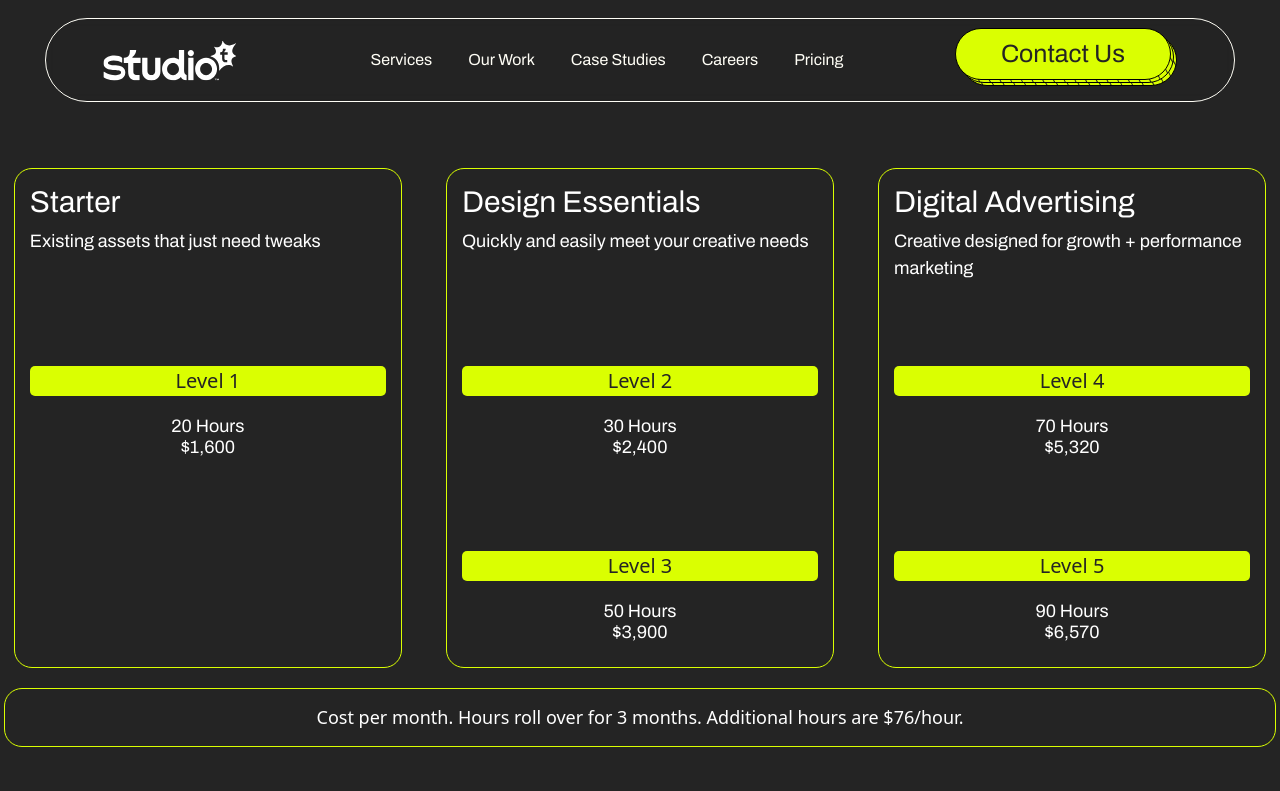
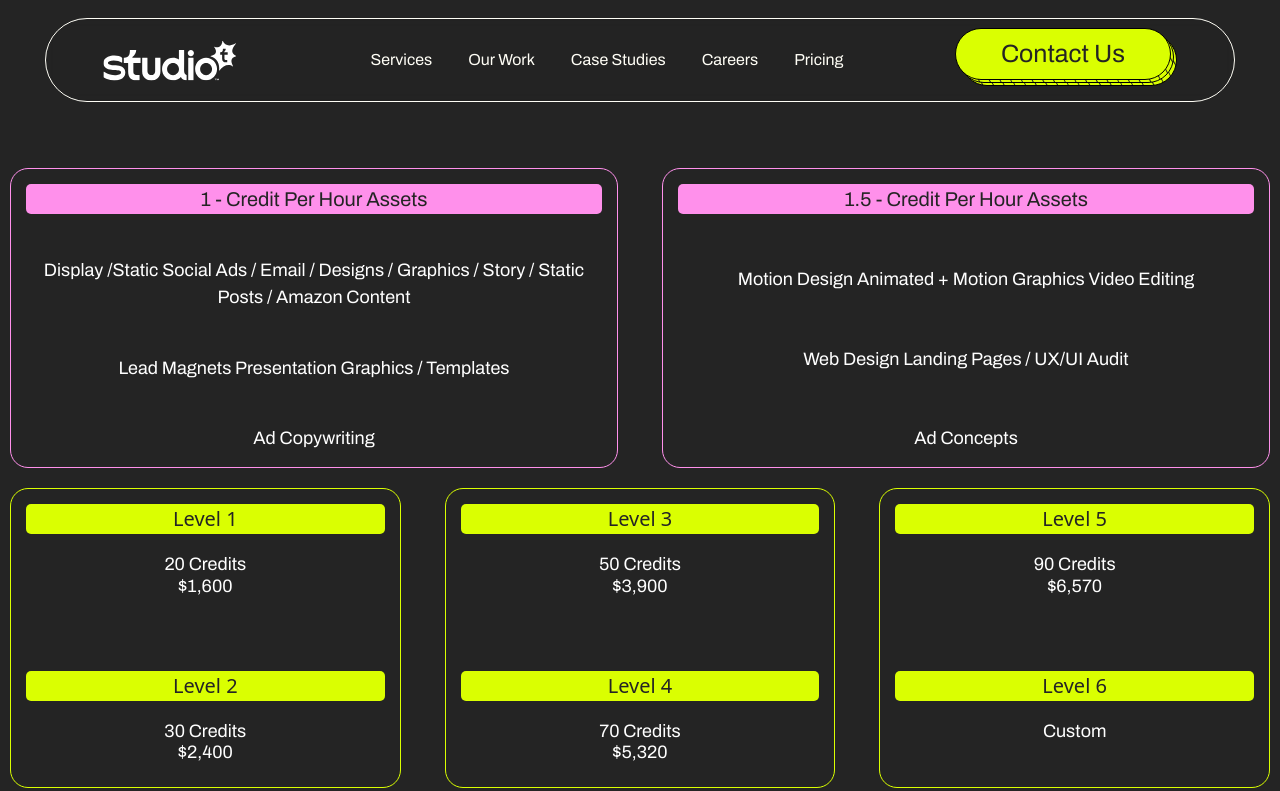
Before and after one commit to fstempler/studiot-v3, a React (Vite) app: page /pricing in a window 1280 px wide. Shown: the top 791 px of the page. Built offline with nearby package versions, Linux system fonts and the light colour scheme; a web font is replaced by a local one.

Commit message:
UPDATE PRICES PAGE WITH NEW CONTENT

```diff
--- a/src/Pages/Pricing.jsx
+++ b/src/Pages/Pricing.jsx
@@ -7,58 +7,103 @@ const Pricing = () => {
                 <h2 className='pricing__MainTitle'></h2>
             </div>
             <div className='pricing__Data-Container'>
+            <div className='row credit__ColumnsContainer'>
+                <div className='col-12 col-md-6 credit__Content-Container-Left'>
+                    <div className='credit__Content-Container-Content'>
+                        <div className='credit__Title'>
+                            1 - Credit Per Hour Assets
+                        </div>
+                        <div className='credit__Content'>
+                            Display /Static Social Ads / Email / Designs / Graphics / Story / Static Posts / Amazon Content
+                        </div>
+                        <div className='credit__Content'>
+                            Lead Magnets
+                            Presentation Graphics / Templates
+                        </div>
+                        <div className='credit__Content'>
+                            Ad Copywriting
+                        </div>
+                    </div>
+                </div>
+                <div className='col-12 col-md-6 credit__Content-Container-Right'>
+                    <div className='credit__Content-Container-Content'>
+                        <div className='credit__Title'>
+                            1.5 - Credit Per Hour Assets
+                        </div>
+                        <div className='credit__Content'>
+                            Motion Design
+                            Animated + Motion Graphics
+                            Video Editing
+                        </div>
+                        <div className='credit__Content'>
+                            Web Design
+                            Landing Pages / UX/UI Audit
+                        </div>
+                        <div className='credit__Content'>
+                            Ad Concepts
+                        </div>
+                    </div>
+                </div>
+            </div>
             <div className='row pricing__ColumnsContainer'>
                 <div className='col-12 col-sm-12 col-md-4 pricing__LeftColumn'>
                     <div className='pricing__Content-Container pricing__Content-Container-Left'>
-                        <div className='pricing__Title-Container'>
+                        {/* <div className='pricing__Title-Container'>
                             <h2 className='pricing__Title'>Starter</h2>
                             <p className='pricing__Text'>Existing assets that just need tweaks</p>
+                        </div> */}
+
+                        <div className='pricing__Level-Container'>
+                            <div className='pricing__Level'>Level 1</div>
+                            <h3 className='pricing__Prices'>20 Credits <br/> $1,600</h3>
                         </div>
 
                         <div className='pricing__Level-Container'>
-                            <div className='pricing__Level'>Level 1</div>
-                            <h3 className='pricing__Prices'>20 Hours <br/> $1,600</h3>
+                            <div className='pricing__Level'>Level 2</div>
+                            <h3 className='pricing__Prices'>30 Credits <br/> $2,400</h3>
                         </div>
 
                     </div>
                 </div>
                 <div className='col-12 col-sm-12 col-md-4 pricing__MiddleColumn'>
                     <div className='pricing__Content-Container'>
-                        <div className='pricing__Title-Container'>
+                        {/* <div className='pricing__Title-Container'>
                             <h2 className='pricing__Title'>Design Essentials</h2>
                             <p className='pricing__Text'>Quickly and easily meet your creative needs <br/><br/></p>
+                        </div> */}
+
+                        <div className='pricing__Level-Container'>
+                            <div className='pricing__Level'>Level 3</div>
+                            <h3 className='pricing__Prices'>50 Credits <br/> $3,900</h3>
                         </div>
 
                         <div className='pricing__Level-Container'>
-                            <div className='pricing__Level'>Level 2</div>
-                            <h3 className='pricing__Prices'>30 Hours <br/> $2,400</h3>
-                        </div>
-                        <div className='pricing__Level-Container'>
-                            <div className='pricing__Level'>Level 3</div>
-                            <h3 className='pricing__Prices'>50 Hours <br/> $3,900</h3>
+                            <div className='pricing__Level'>Level 4</div>
+                            <h3 className='pricing__Prices'>70 Credits <br/> $5,320</h3>
                         </div>
                     </div>
                 </div>
                 <div className='col-12 col-sm-12 col-md-4 pricing__RightColumn'>
                     <div className='pricing__Content-Container'>
-                        <div className='pricing__Title-Container'>
+                        {/* <div className='pricing__Title-Container'>
                             <h2 className='pricing__Title'>Digital Advertising</h2>
                             <p className='pricing__Text'>Creative designed for growth + performance marketing</p>
+                        </div> */}
+
+                        <div className='pricing__Level-Container'>
+                            <div className='pricing__Level'>Level 5</div>
+                            <h3 className='pricing__Prices'>90 Credits <br/> $6,570</h3>
                         </div>
 
                         <div className='pricing__Level-Container'>
-                            <div className='pricing__Level'>Level 4</div>
-                            <h3 className='pricing__Prices'>70 Hours <br/> $5,320</h3>
-                        </div>
-                        <div className='pricing__Level-Container'>
-                            <div className='pricing__Level'>Level 5</div>
-                            <h3 className='pricing__Prices'>90 Hours <br/> $6,570</h3>
+                            <div className='pricing__Level'>Level 6</div>
+                            <h3 className='pricing__Prices'>Custom <br/><br/></h3>
                         </div>
                     </div>
                 </div>
             </div>
             <div className='row pricing__Row'>
-                <p className='pricing__Row-Content'>Cost per month. Hours roll over for 3 months. Additional hours are $76/hour.</p>
+                <p className='pricing__Row-Content'>Cost per month. Hours roll over for 3 months. Additional hours are $76/credit.</p>
             </div>
             </div>
         </div>
--- a/src/Pages/styles/pricing.css
+++ b/src/Pages/styles/pricing.css
@@ -19,16 +19,35 @@
     font-size: 90px;
     font-weight: 900;
 }
-.pricing__Content-Container{
+
+.pricing__Content-Container, .credit__Content-Container-Content{
     border: solid 1px #DAFF01;
     padding: 15px;
     margin: 10px;
     border-radius: 18px;
-    height: 500px;
+    height: 300px;
     display: flex;
     flex-direction: column;
     justify-content: space-between;
  }
+ .credit__Content-Container-Content{
+    border: solid 1px #FF90EB;
+}
+.credit__Title{
+    background-color: #FF90EB;
+    border-radius: 5px;
+    font-family: "Archivo", sans-serif;
+    color: #242424;
+    text-align: center;
+    font-size: 20px;
+}
+.credit__Content{
+    font-family: "Archivo", sans-serif;
+    color: #FFF;
+    font-size: 18px;
+    font-weight: 400;
+    text-align: center;
+}
 .pricing__Title{
     font-family: "Archivo", sans-serif;
     color: #FFF;
@@ -76,6 +95,6 @@
     font-weight: 400;
     text-align: center;
 }
-.pricing__Content-Container-Left{
+/* .pricing__Content-Container-Left{
     padding-bottom: 200px;
-}
+} */
```
